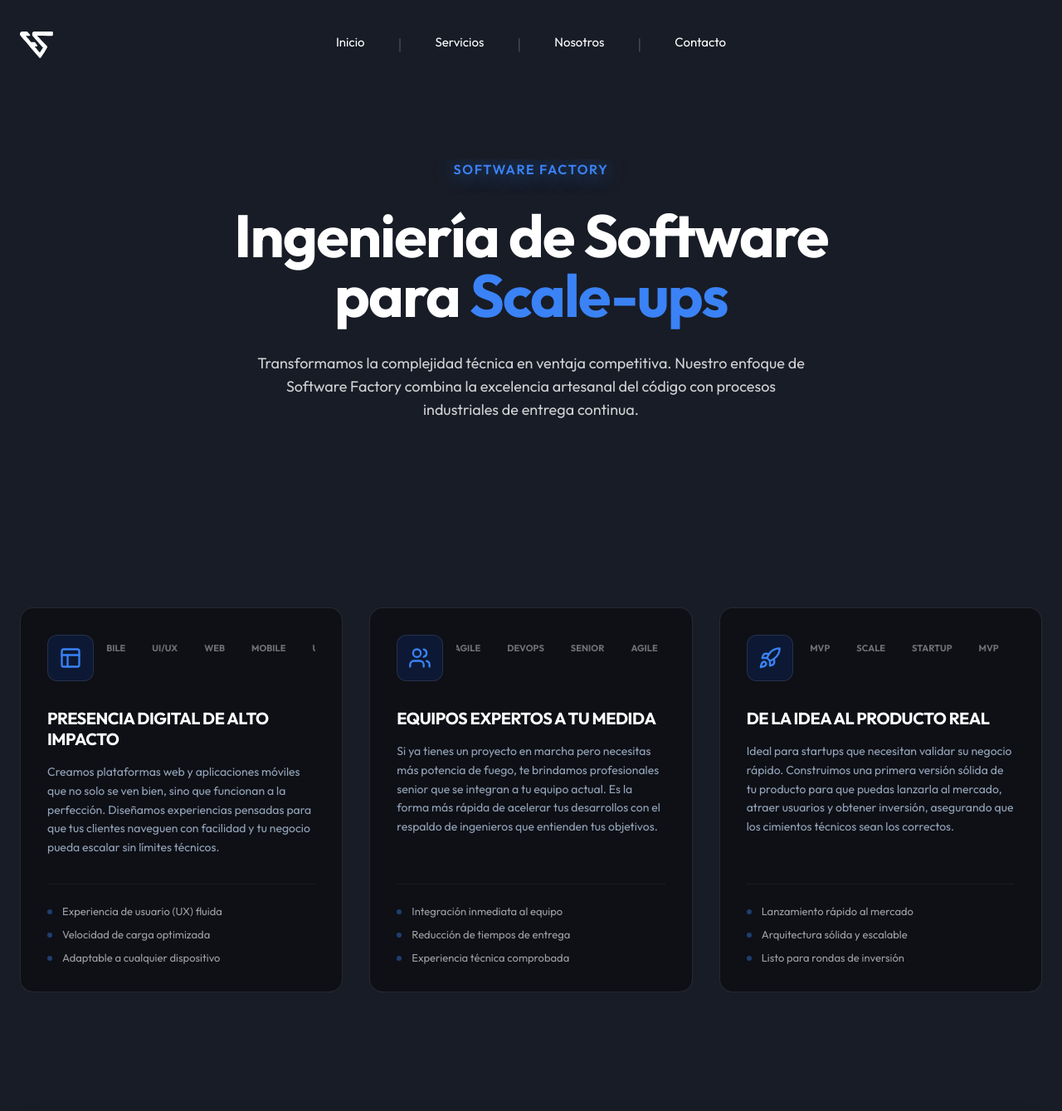
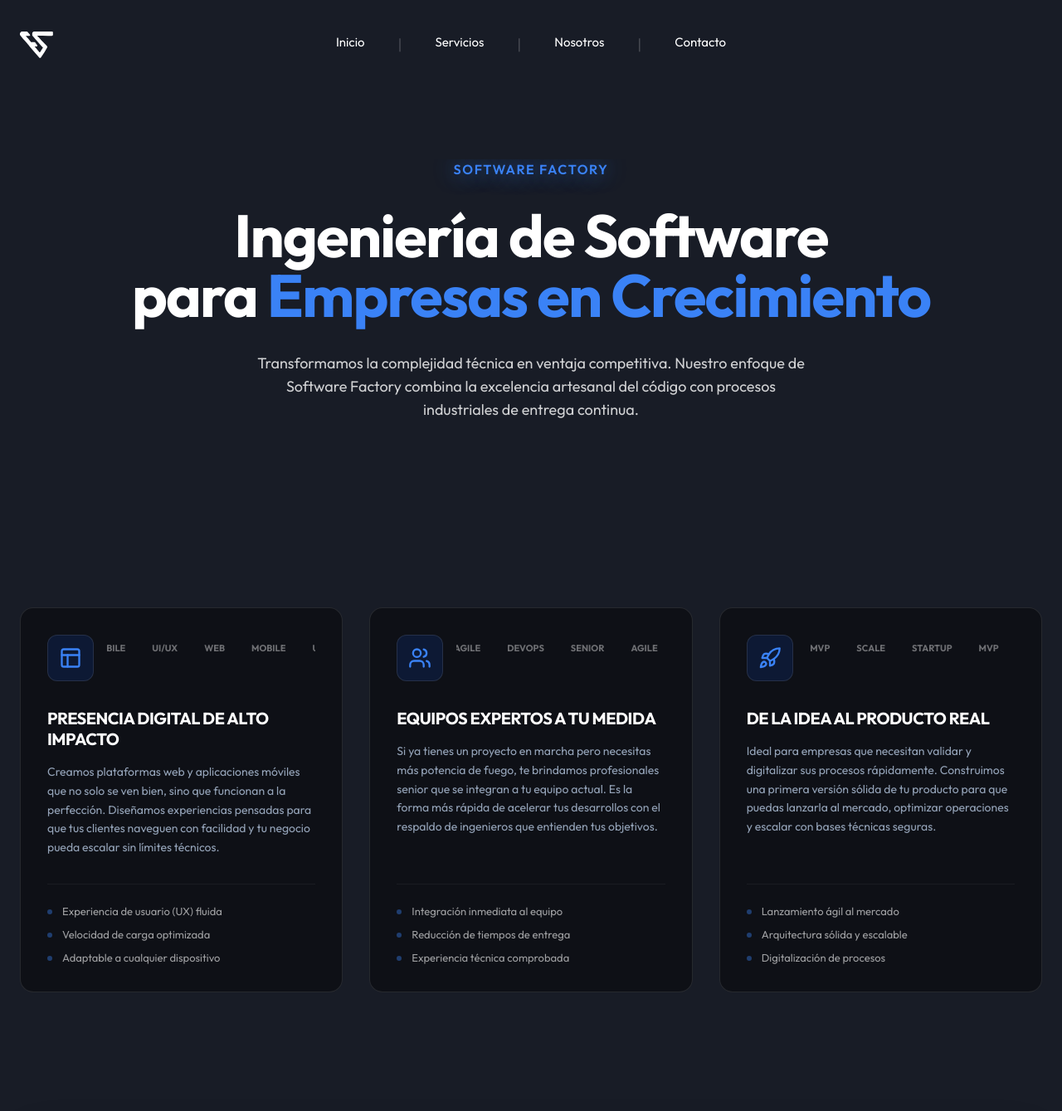
Before and after one commit to MarianoRicoy/tws-landing, a Next.js app: page /servicios/software-factory in a window 1280 px wide. Shown: the top 1339 px of the page at 83% size. Built offline with nearby package versions, Linux system fonts and the light colour scheme; grey boxes are pictures that could not be loaded.

Commit message:
refactor: actualización de textos en páginas de servicios para un enfoque más comercial

```diff
--- a/app/servicios/product-lab/page.tsx
+++ b/app/servicios/product-lab/page.tsx
@@ -126,11 +126,11 @@ export default function ProductLabPage() {
             </p>
 
             <h1 className="text-5xl md:text-7xl font-bold tracking-tight text-white leading-tight">
-              Diseño de Productos <br /> con <span className="text-accent-cyan text-glow">Mentalidad VC</span>
+              Diseño y Creación de Productos <br /> <span className="text-accent-cyan text-glow">Digitales</span>
             </h1>
 
             <p className="text-base md:text-lg text-white/80 max-w-2xl mx-auto leading-relaxed font-medium">
-              El Product Lab es nuestro ecosistema de innovación. Aquí incubamos soluciones digitales diseñadas para ser escalables, eficientes y con un propósito claro de mercado.
+              El Product Lab es nuestro espacio de innovación. Aquí creamos herramientas digitales enfocadas en resolver problemas reales del mercado, diseñadas para ser escalables, eficientes y aportar valor desde el primer día.
             </p>
           </motion.div>
         </div>
--- a/app/servicios/software-factory/page.tsx
+++ b/app/servicios/software-factory/page.tsx
@@ -120,11 +120,11 @@ const pillars = [
     icon: Rocket,
     title: 'De la Idea al Producto Real',
     tags: ['Startup', 'MVP', 'Scale'],
-    description: 'Ideal para startups que necesitan validar su negocio rápido. Construimos una primera versión sólida de tu producto para que puedas lanzarla al mercado, atraer usuarios y obtener inversión, asegurando que los cimientos técnicos sean los correctos.',
+    description: 'Ideal para empresas que necesitan validar y digitalizar sus procesos rápidamente. Construimos una primera versión sólida de tu producto para que puedas lanzarla al mercado, optimizar operaciones y escalar con bases técnicas seguras.',
     points: [
-      'Lanzamiento rápido al mercado',
+      'Lanzamiento ágil al mercado',
       'Arquitectura sólida y escalable',
-      'Listo para rondas de inversión'
+      'Digitalización de procesos'
     ]
   },
 ];
@@ -152,7 +152,7 @@ export default function SoftwareFactoryPage() {
             </p>
 
             <h1 className="text-5xl md:text-7xl font-bold tracking-tight text-white leading-tight">
-              Ingeniería de Software <br /> para <span className="text-accent-cyan">Scale-ups</span>
+              Ingeniería de Software <br /> para <span className="text-accent-cyan">Empresas en Crecimiento</span>
             </h1>
 
             <p className="text-base md:text-lg text-white/80 max-w-2xl mx-auto leading-relaxed font-medium">
--- a/components/Hero.tsx
+++ b/components/Hero.tsx
@@ -21,7 +21,7 @@ export default function Hero() {
           </h1>
 
           <p className="text-base md:text-xl text-slate-400 max-w-xl mx-auto leading-relaxed font-medium px-2 md:px-0">
-            Fusionamos la ingeniería de una agencia de desarrollo con la visión de una incubadora de productos. Transformamos ideas complejas en soluciones digitales con alma.
+            Desarrollamos aplicaciones web, plataformas móviles y sistemas a medida. Ayudamos a empresas a escalar con software de alta calidad y creamos nuestros propios productos digitales.
           </p>
 
           <div className="flex flex-col sm:flex-row items-center justify-center gap-4 md:gap-6 pt-2 md:pt-4 w-full sm:w-auto px-4 md:px-0">
--- a/components/Services.tsx
+++ b/components/Services.tsx
@@ -72,7 +72,7 @@ const services = [
     icon: Code,
     title: 'Software Factory',
     description: 'Desarrollamos soluciones tecnológicas de alto impacto para empresas que buscan escalar. Código limpio, arquitectura escalable y entrega ágil.',
-    items: ['Desarrollo Web & Mobile (React/Native)', 'Staff Augmentation', 'MVP para Startups'],
+    items: ['Creación de Apps', 'Desarrollo Web a Medida', 'Sistemas de Gestión'],
     href: '/servicios/software-factory',
     iconClassName: 'text-white'
   },
```
